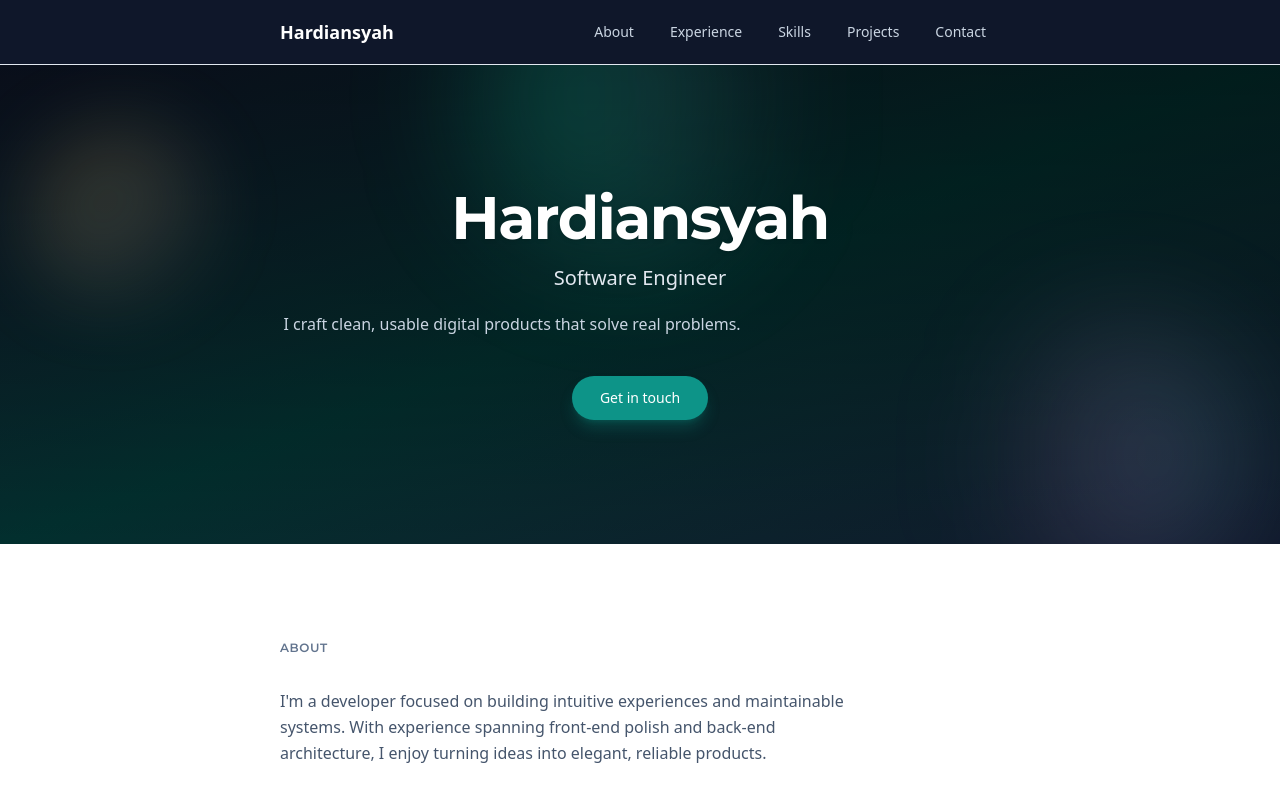
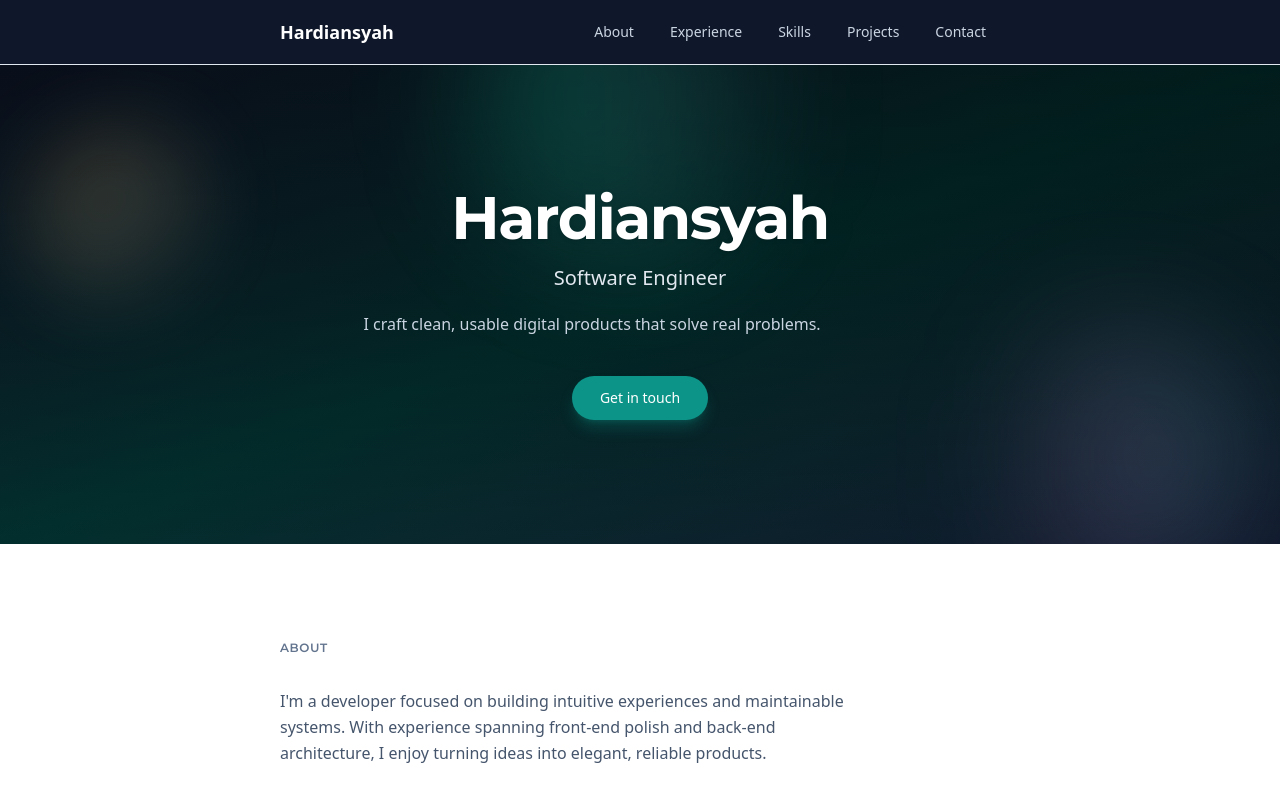
Before and after one commit to hardiansyahid/hardiansyah, a Next.js app: page / in a window 1280 px wide. Shown: the top 800 px of the page. Built offline with nearby package versions, Linux system fonts and the light colour scheme.

Commit message:
Center hero role + tagline explicitly; widen tagline max-width

```diff
--- a/src/app/page.tsx
+++ b/src/app/page.tsx
@@ -157,10 +157,12 @@ export default function Home() {
           >
             {name}
           </h1>
-          <p className="mt-4 text-xl text-slate-200">
+          <p className="mt-4 text-center text-xl text-slate-200">
             {role}
           </p>
-          <p className="mt-5 max-w-lg text-slate-300">{tagline}</p>
+          <p className="mt-5 max-w-2xl text-center text-slate-300">
+            {tagline}
+          </p>
           <div className="mt-10 flex justify-center">
             <a
               href="#contact"
```
